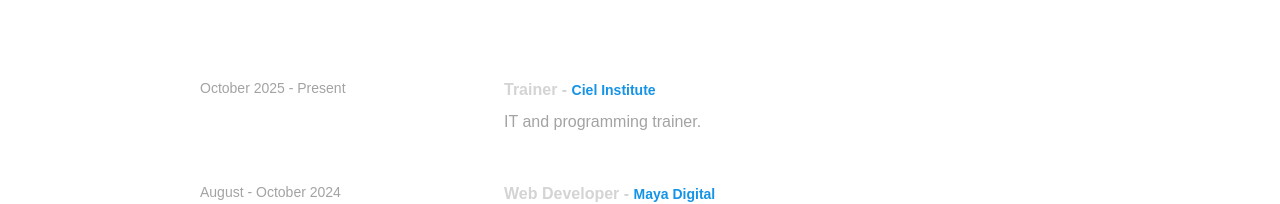
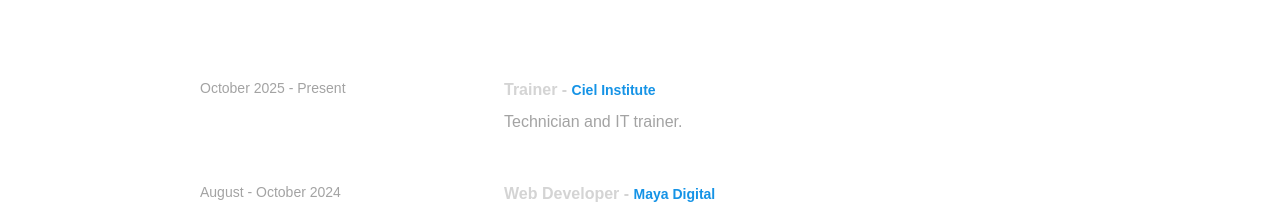
Before and after one commit to Derkaoui05/project1, a React (Vite) app: page / in a window 1280 px wide. Shown: the part 2650-2854 px from the top of the page. Built offline with nearby package versions, Linux system fonts and the light colour scheme; a web font is replaced by a local one.

Commit message:
update: experience role

```diff
--- a/package.json
+++ b/package.json
@@ -15,7 +15,7 @@
     "framer-motion": "^11.18.2",
     "gsap": "^3.12.5",
     "lucide-react": "^0.561.0",
-    "motion": "^12.23.26",
+    "motion": "^12.29.2",
     "react": "^18.2.0",
     "react-dom": "^18.2.0",
     "react-icons": "^5.2.1",
--- a/src/data/experience.js
+++ b/src/data/experience.js
@@ -3,7 +3,7 @@ export const EXPERIENCES = [
     year: 'October 2025 - Present',
     role: 'Trainer',
     company: 'Ciel Institute',
-    description: 'IT and programming trainer.',
+    description: 'Technician and IT trainer.',
   },
   {
     year: 'August - October 2024',
```
Also changed, not shown: 1 other file (tests, documents, lock files or other folders).
